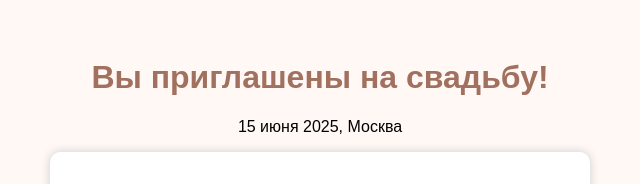
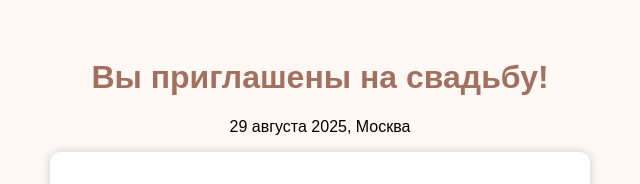
Before and after one commit to GulievK/maria-khayal.github.io, a plain HTML site: page index.html in a window 1280 px wide. Shown: the top 184 px of the page, 320-960 px from the left. Drawn offline with Linux system fonts and the light colour scheme.

Commit message:
Update index.html

```diff
--- a/index.html
+++ b/index.html
@@ -17,7 +17,7 @@
 <body>
 
 <h1>Вы приглашены на свадьбу!</h1>
-<p style="text-align:center;">15 июня 2025, Москва</p>
+<p style="text-align:center;">29 августа 2025, Москва</p>
 
 <form action="https://formspree.io/f/xpwdpokz" method="POST">
   <label>Ваше имя:</label>
@@ -38,6 +38,7 @@
     <option value="Шампанское">Шампанское</option>
     <option value="Вино">Вино</option>
     <option value="Виски">Виски</option>
+    <option value="Виски">Водка</option>
     <option value="Без алкоголя">Без алкоголя</option>
   </select>
 
```
